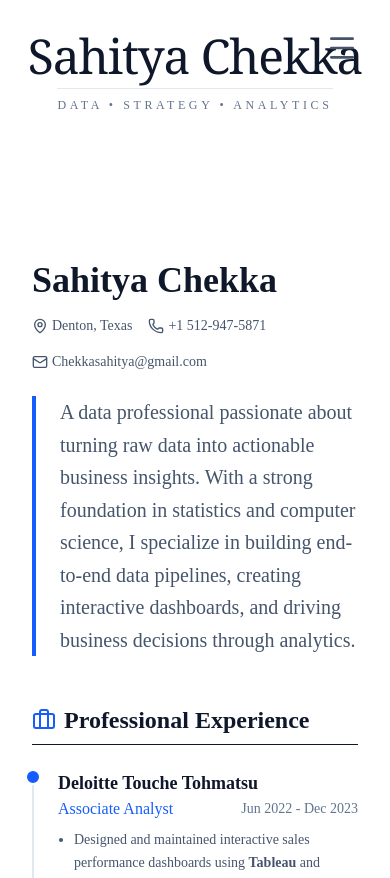
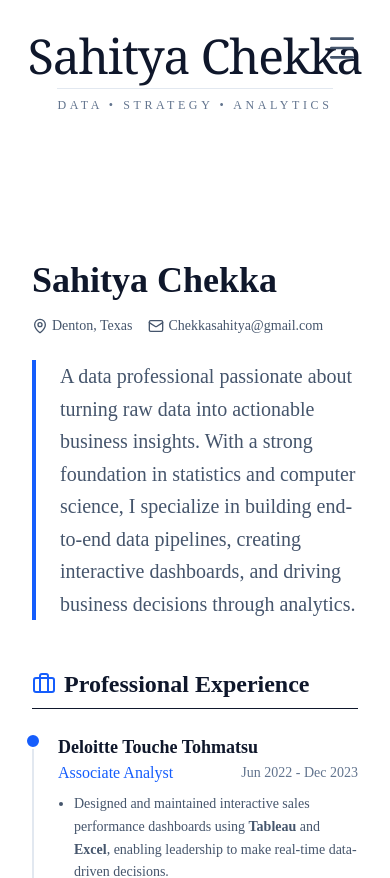
Before and after one commit to chekkasahitya/Sahitya-Chekka-Portfolio, a Next.js app: page /about in a window 390 px wide. Shown: the top 878 px of the page. Built offline with nearby package versions, Linux system fonts and the light colour scheme.

Commit message:
Remove phone number from About page

```diff
--- a/app/about/page.tsx
+++ b/app/about/page.tsx
@@ -8,7 +8,7 @@ export default function About() {
                 <h1 className="text-4xl font-bold mb-4 text-slate-900">Sahitya Chekka</h1>
                 <div className="flex flex-wrap items-center gap-4 text-slate-600 mb-6 text-sm">
                     <span className="flex items-center"><MapPin className="w-4 h-4 mr-1" /> Denton, Texas</span>
-                    <span className="flex items-center"><Phone className="w-4 h-4 mr-1" /> +1 512-947-5871</span>
+
                     <span className="flex items-center"><Mail className="w-4 h-4 mr-1" /> Chekkasahitya@gmail.com</span>
                 </div>
                 <p className="text-xl text-slate-600 leading-relaxed border-l-4 border-blue-600 pl-6">
```
